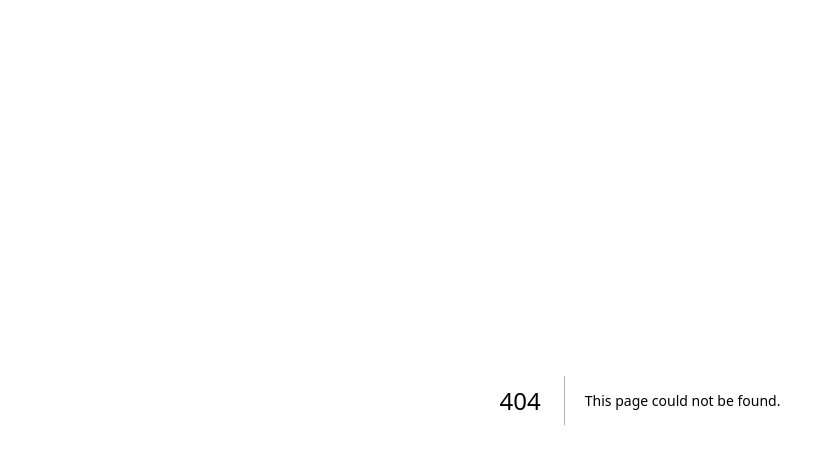
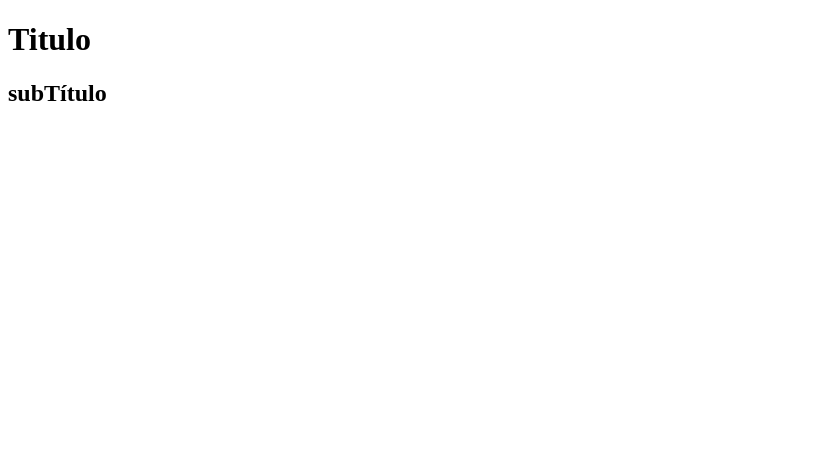
Before and after one commit to vanderson22/curso-react-nextjs, a Next.js app: page /basicos/usando-titulo in a window 1280 px wide. Before the commit this address had no page. Shown: the top 464 px of the page, without its empty margins (0-835 px from the left). Built offline with nearby package versions, Linux system fonts and the light colour scheme.

Commit message:
utilizando componentes

```diff
--- /dev/null
+++ b/components/Titulo.jsx
@@ -0,0 +1,11 @@
+//Maiusculo pois não é uma URL.
+export default function Titulo(){
+
+    return (
+        <>
+         <h1>Titulo</h1>
+         <h2>subTítulo</h2>
+        </>
+    )
+
+}
--- /dev/null
+++ b/pages/basicos/usando-titulo.jsx
@@ -0,0 +1,11 @@
+import Titulo from "../../components/Titulo";
+//atenção ao import.
+export default function usandoTitulo(){
+
+    //sistema de módulo.
+    return (
+        <div>
+            <Titulo />
+        </div>
+     )
+}
```
Also changed, not shown: pages/basicos/primeiro.js (line endings or trailing spaces).
